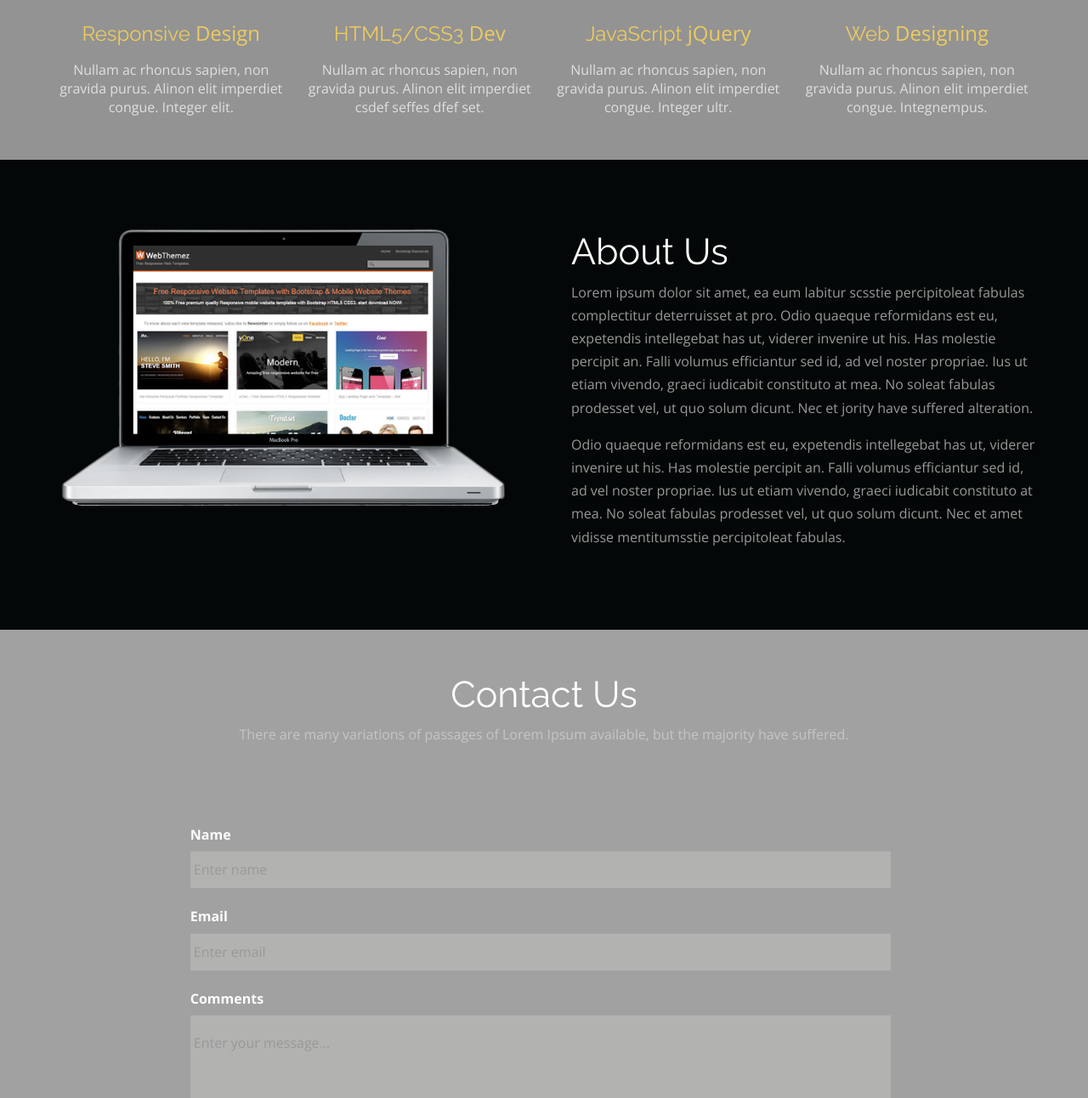
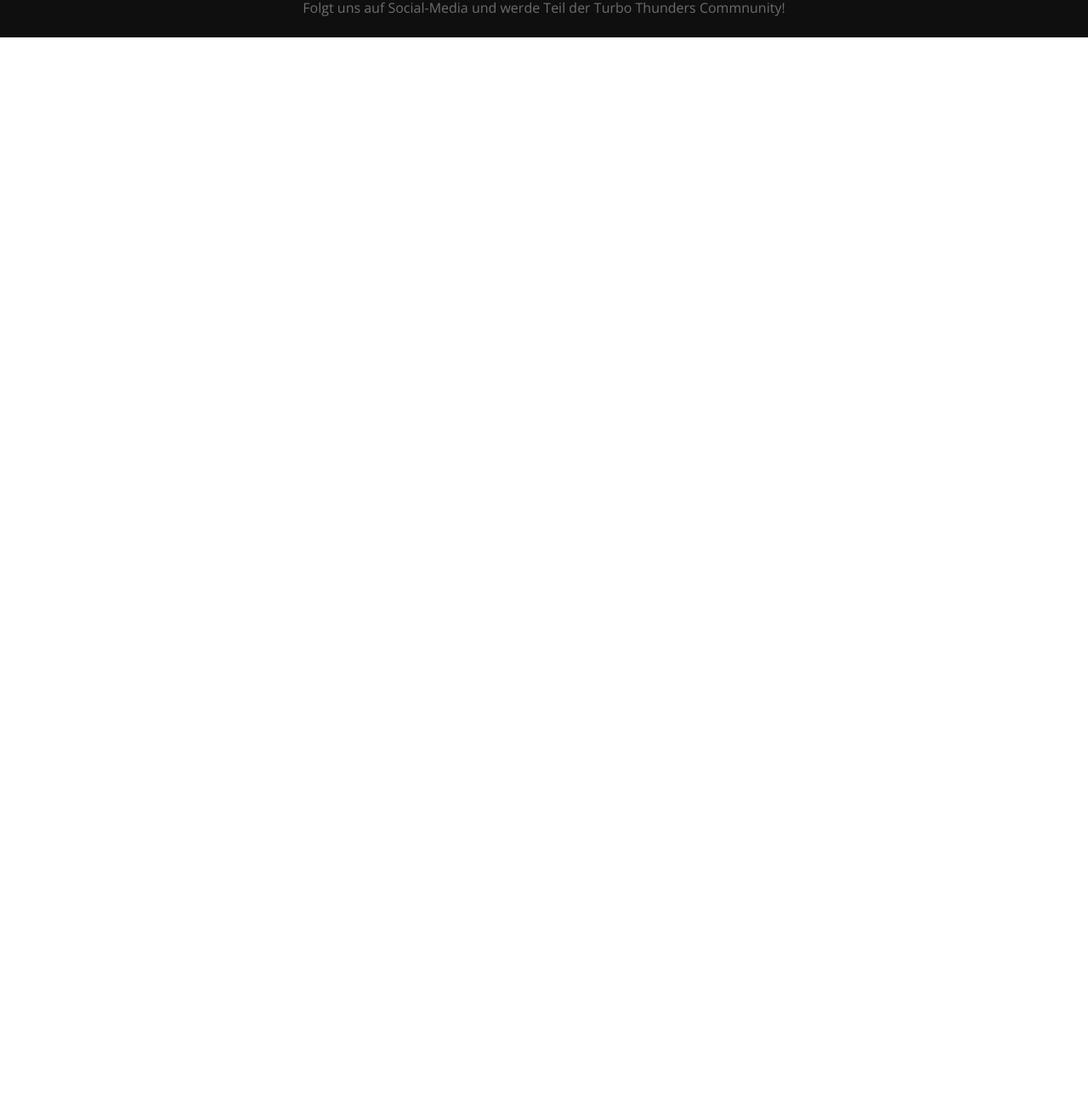
Before and after one commit to DevHasan7/web-app-website, a website: page public/turbo_thunders.html in a window 1280 px wide. Shown: the part 889-2181 px from the top of the page at 85% size. After the commit the page ends 933 px from the top, so only its background shows below. Drawn offline with nearby package versions, Linux system fonts and the light colour scheme.

```diff
--- a/public/turbo_thunders.html
+++ b/public/turbo_thunders.html
@@ -15,9 +15,9 @@
 <!--[if lt IE 9]>
     <meta http-equiv="X-UA-Compatible" content="IE=edge,chrome=1">
     <![endif]-->
-<title>webthemez - Free Responsive Coming Soon Template</title>
+<title>Turbo Thunders</title>
 <meta name="description" content="">
-<meta name="author" content="WebThemez">
+<meta name="author" content="WebGL">
 <!--[if lt IE 9]>
         <script src="http://html5shim.googlecode.com/svn/trunk/html5.js"></script>
     <![endif]-->
@@ -56,91 +56,9 @@
     </div>
   </div>
 </section>
-<section id="services" class="page-section colord">
-  <div class="container">
-    <div class="row">
-      <!-- item -->
-      <div class="col-md-3 text-center"> <i class="fa fa-arrows fa-2x circle"></i>
-        <h3>Responsive <span class="id-color">Design</span></h3>
-        <p>Nullam ac rhoncus sapien, non gravida purus. Alinon elit imperdiet congue. Integer elit.</p>
-      </div>
-      <!-- end: -->
-
-      <!-- item -->
-      <div class="col-md-3 text-center"> <i class="fa fa-css3 fa-2x circle"></i>
-        <h3>HTML5/CSS3 <span class="id-color">Dev</span></h3>
-        <p>Nullam ac rhoncus sapien, non gravida purus. Alinon elit imperdiet csdef seffes dfef set.</p>
-      </div>
-      <!-- end: -->
-
-      <!-- item -->
-      <div class="col-md-3 text-center"> <i class="fa fa-lightbulb-o fa-2x circle"></i>
-        <h3>JavaScript <span class="id-color">jQuery</span></h3>
-        <p>Nullam ac rhoncus sapien, non gravida purus. Alinon elit imperdiet congue. Integer ultr.</p>
-      </div>
-      <!-- end: -->
-
-      <!-- item -->
-      <div class="col-md-3 text-center"> <i class="fa fa-globe fa-2x circle"></i>
-        <h3>Web <span class="id-color">Designing</span></h3>
-        <p>Nullam ac rhoncus sapien, non gravida purus. Alinon elit imperdiet congue. Integnempus.</p>
-      </div>
-      <!-- end:-->
-    </div>
-  </div>
-  <!--/.container-->
-</section>
-<section id="aboutUs">
-  <div class="container">
-    <div class="row feature design">
-      <div class="six columns right">
-        <h2>About Us</h2>
-        <p>Lorem ipsum dolor sit amet, ea eum labitur scsstie percipitoleat fabulas complectitur deterruisset at pro. Odio quaeque reformidans est eu, expetendis intellegebat has ut, viderer invenire ut his. Has molestie percipit an. Falli volumus efficiantur sed id, ad vel noster propriae. Ius ut etiam vivendo, graeci iudicabit constituto at mea. No soleat fabulas prodesset vel, ut quo solum dicunt.
-          Nec et jority have suffered alteration. </p>
-        <p>Odio quaeque reformidans est eu, expetendis intellegebat has ut, viderer invenire ut his. Has molestie percipit an. Falli volumus efficiantur sed id, ad vel noster propriae. Ius ut etiam vivendo, graeci iudicabit constituto at mea. No soleat fabulas prodesset vel, ut quo solum dicunt.
-          Nec et amet vidisse mentitumsstie percipitoleat fabulas. </p>
-      </div>
-      <div class="six columns feature-media left"> <img src="images/picture-136.png" alt=""> </div>
-    </div>
-  </div>
-</section>
-<section id="contactUs" class="contact-parlex">
-  <div class="parlex-back">
-    <div class="container">
-      <div class="row">
-        <div class="heading text-center">
-          <!-- Heading -->
-          <h2>Contact Us</h2>
-          <p>There are many variations of passages of Lorem Ipsum available, but the majority have suffered.</p>
-        </div>
-      </div>
-      <div class="row mrgn30">
-        <form method="post" action="" id="contactfrm" role="form">
-          <div class="col-sm-12">
-            <div class="form-group">
-              <label for="name">Name</label>
-              <input type="text" class="form-control" name="name" id="name" placeholder="Enter name" title="Please enter your name (at least 2 characters)">
-            </div>
-            <div class="form-group">
-              <label for="email">Email</label>
-              <input type="email" class="form-control" name="email" id="email" placeholder="Enter email" title="Please enter a valid email address">
-            </div>
-            <div class="form-group">
-              <label for="comments">Comments</label>
-              <textarea name="comment" class="form-control" id="comments" cols="3" rows="5" placeholder="Enter your message…" title="Please enter your message (at least 10 characters)"></textarea>
-              <button name="submit" type="submit" class="btn btn-lg btn-primary" id="submit">Submit</button>
-            </div>
-            <div class="result"></div>
-          </div>
-        </form>
-      </div>
-    </div>
-    <!--/.container-->
-  </div>
-</section>
 <footer>
   <div class="container">
-    <div class="social text-center"> <a href="#"><i class="fa fa-twitter"></i></a> <a href="#"><i class="fa fa-facebook"></i></a> <a href="#"><i class="fa fa-dribbble"></i></a> <a href="#"><i class="fa fa-flickr"></i></a> <a href="#"><i class="fa fa-github"></i></a> </div>
+    <div class="social text-center"> <a href="#"><i class="fa fa-twitter"></i></a> <a href="#"><i class="fa fa-facebook"></i></a> <a href="#"><i class="fa fa-github"></i></a> </div>
     <div class="clear"></div>
     <!--CLEAR FLOATS-->
   </div>
@@ -149,12 +67,11 @@
 <section class="copyright">
   <div class="container">
     <div class="row">
-      <div class="col-sm-12 text-center"> Copyright 2015 | All Rights Reserved - Template by <a href="http://webThemez.com">WebThemez.com</a> </div>
+      <div class="col-sm-12 text-center"> Folgt uns auf Social-Media und werde Teil der Turbo Thunders Commnunity! </div>
     </div>
     <!-- / .row -->
   </div>
 </section>
-<a href="#top" class="topHome"><i class="fa fa-chevron-up fa-2x"></i></a>
 
 <!--[if lte IE 8]><script src="//ajax.googleapis.com/ajax/libs/jquery/1.11.0/jquery.min.js"></script><![endif]-->
 <script src="js/modernizr-latest.js"></script>
```
